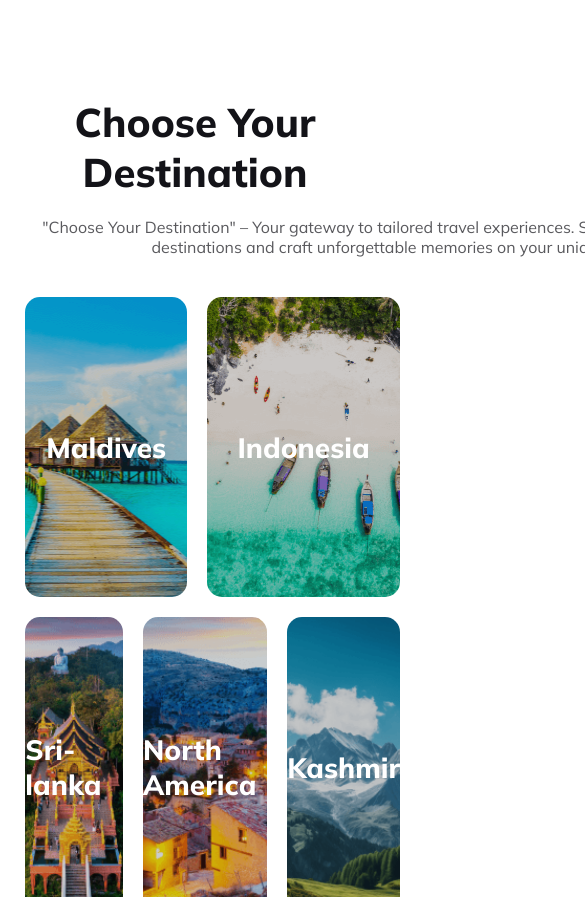
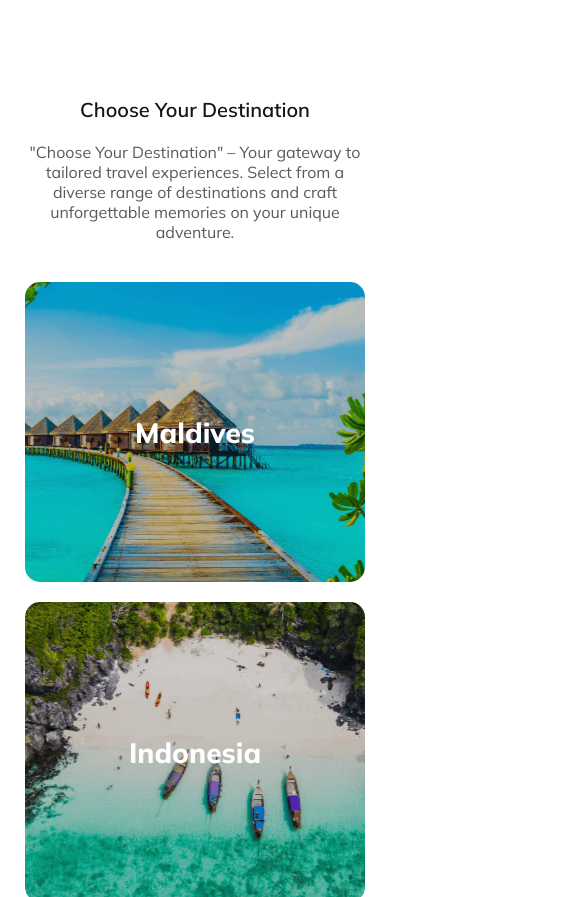
Before and after one commit to noobarafat/PH_Assignment_2, a plain HTML site: page index.html in a window 390 px wide. Shown: the part 2159-3056 px from the top of the page, 585 px wide, since content can reach past the window. Drawn offline with Linux system fonts and the light colour scheme.

Commit message:
responsivness

```diff
--- a/styles/style.css
+++ b/styles/style.css
@@ -1055,4 +1055,30 @@ footer span {
         width: auto;
     }
 
+    .destination-photo-container {
+        display: grid;
+        gap: 20px;
+        grid-template-areas:
+
+            "a1 a1 a1 a1 a1 a1 a1 a1 a1 a1 a1 a1"
+            "a2 a2 a2 a2 a2 a2 a2 a2 a2 a2 a2 a2"
+            "b1 b1 b1 b1 b1 b1 b1 b1 b1 b1 b1 b1"
+            "b2 b2 b2 b2 b2 b2 b2 b2 b2 b2 b2 b2"
+            "b3 b3 b3 b3 b3 b3 b3 b3 b3 b3 b3 b3"
+            "c1 c1 c1 c1 c1 c1 c1 c1 c1 c1 c1 c1"
+            "c2 c2 c2 c2 c2 c2 c2 c2 c2 c2 c2 c2"
+        ;
+    }
+
+    .destination h1 {
+        font-size: 20px;
+        font-weight: 600;
+    }
+
+    .destination p{
+
+        width: 100%;
+    }
+
+
 }
```
